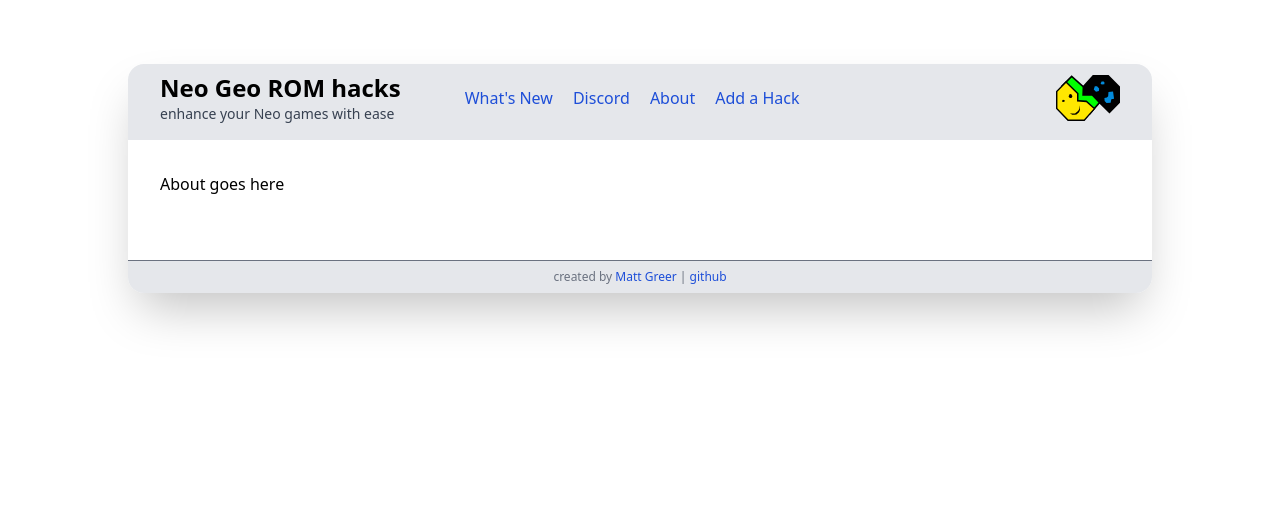
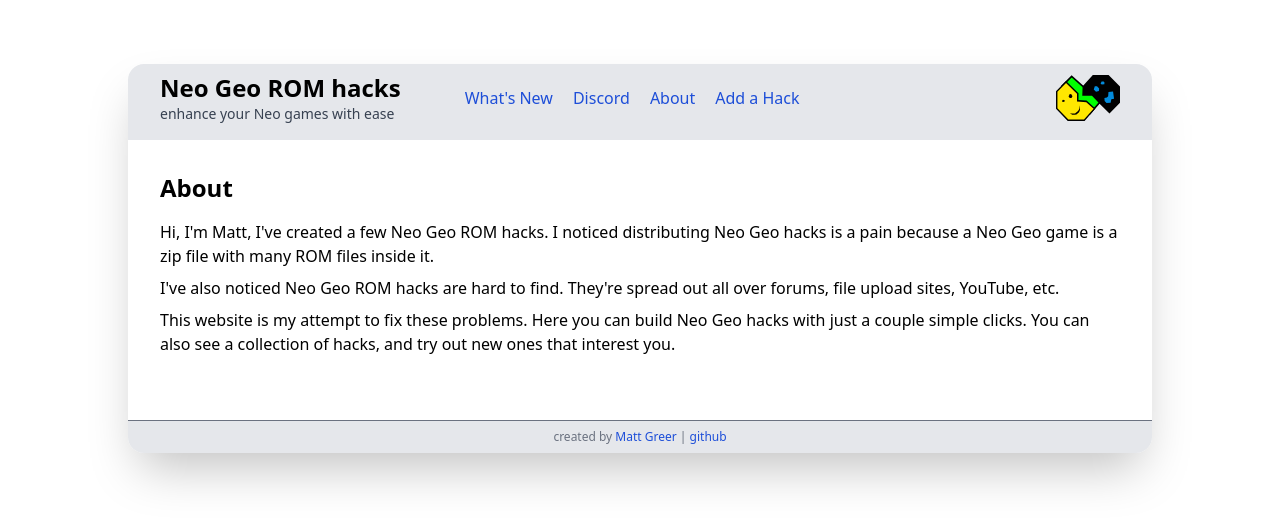
Before and after one commit to city41/neorh, a Next.js app: page /about in a window 1280 px wide. Shown: the top 526 px of the page. Built offline with nearby package versions, Linux system fonts and the light colour scheme.

Commit message:
decent enough About page

```diff
--- a/src/components/AboutPage/AboutPage.tsx
+++ b/src/components/AboutPage/AboutPage.tsx
@@ -1,5 +1,25 @@
 function AboutPage() {
-  return <div className="mt-8 mb-16">About goes here</div>;
+  return (
+    <div className="mt-8 mb-16">
+      <h1 className="font-bold text-2xl mb-4">About</h1>
+      <div className="flex flex-col gap-y-2">
+        <p>
+          Hi, I&apos;m Matt, I've created a few Neo Geo ROM hacks. I noticed
+          distributing Neo Geo hacks is a pain because a Neo Geo game is a zip
+          file with many ROM files inside it.
+        </p>
+        <p>
+          I've also noticed Neo Geo ROM hacks are hard to find. They&apos;re
+          spread out all over forums, file upload sites, YouTube, etc.
+        </p>
+        <p>
+          This website is my attempt to fix these problems. Here you can build
+          Neo Geo hacks with just a couple simple clicks. You can also see a
+          collection of hacks, and try out new ones that interest you.
+        </p>
+      </div>
+    </div>
+  );
 }
 
 export { AboutPage };
```
